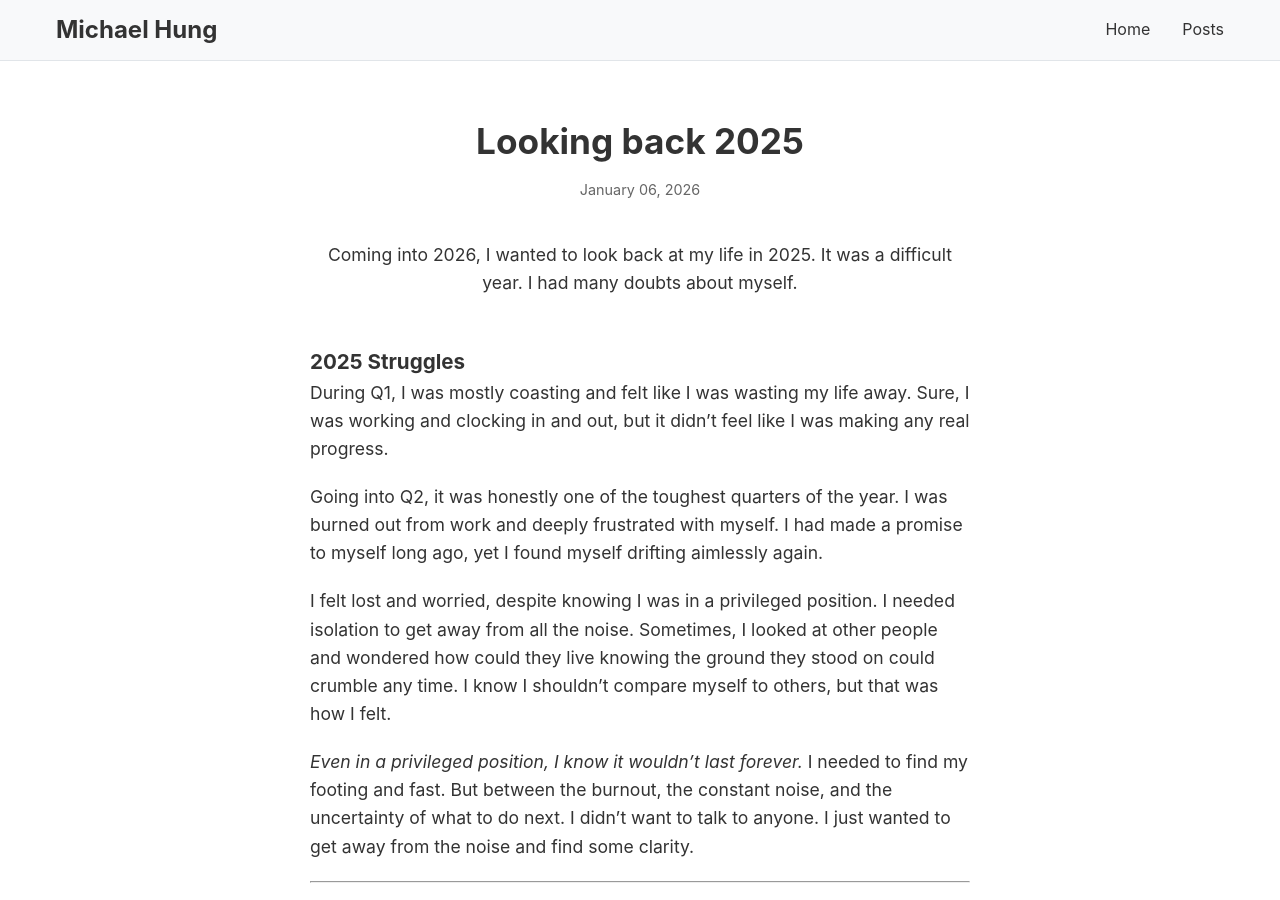
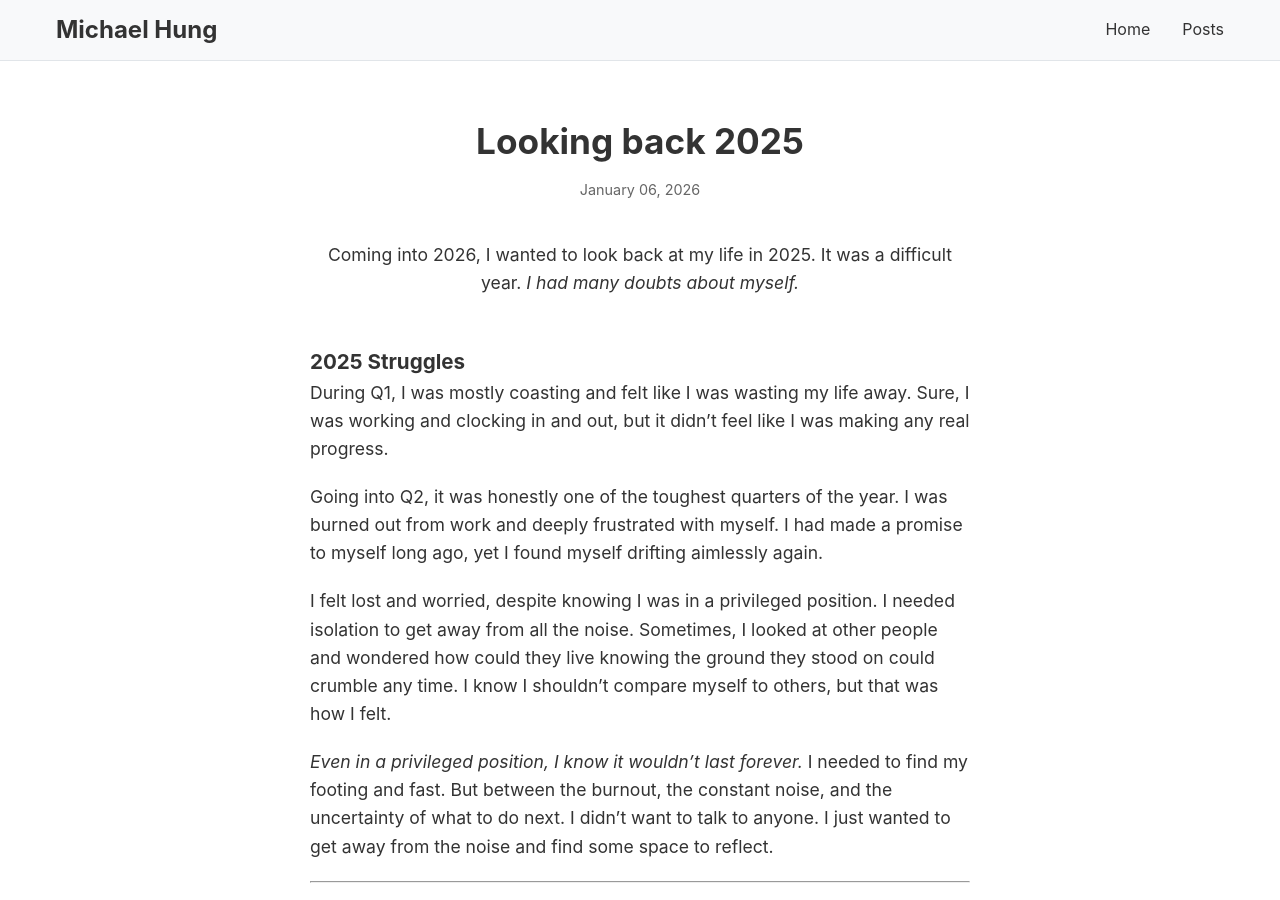
Before and after one commit to MichaelHungLJ/michaelhunglj.github.io, a Jekyll site: the page built from _posts/2026-01-06-Looking_back.md, in a window 1280 px wide and 900 px high. Built offline with Jekyll 4.4.1, drawn with Linux system fonts in a browser that asks for light colours.

Commit message:
Modified 6 Jan entry

```diff
--- a/_posts/2026-01-06-Looking_back.md
+++ b/_posts/2026-01-06-Looking_back.md
@@ -6,7 +6,7 @@ tags: [Personal]
 ---
 
 <div align="center">
-Coming into 2026, I wanted to look back at my life in 2025. It was a difficult year. I had many doubts about myself.
+Coming into 2026, I wanted to look back at my life in 2025. It was a difficult year. <i>I had many doubts about myself.</i>
 </div>
 
 &nbsp;
@@ -19,7 +19,7 @@ Going into Q2, it was honestly one of the toughest quarters of the year. I was b
 
 I felt lost and worried, despite knowing I was in a privileged position. I needed isolation to get away from all the noise. Sometimes, I looked at other people and wondered how could they live knowing the ground they stood on could crumble any time. I know I shouldn’t compare myself to others, but that was how I felt.
 
-<i>Even in a privileged position, I know it wouldn’t last forever.</i> I needed to find my footing and fast. But between the burnout, the constant noise, and the uncertainty of what to do next. I didn't want to talk to anyone. I just wanted to get away from the noise and find some clarity.
+<i>Even in a privileged position, I know it wouldn’t last forever.</i> I needed to find my footing and fast. But between the burnout, the constant noise, and the uncertainty of what to do next. I didn't want to talk to anyone. I just wanted to get away from the noise and find some space to reflect.
 
 ---
 &nbsp;
```
